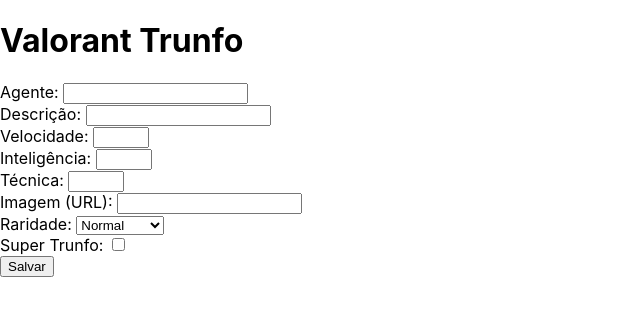
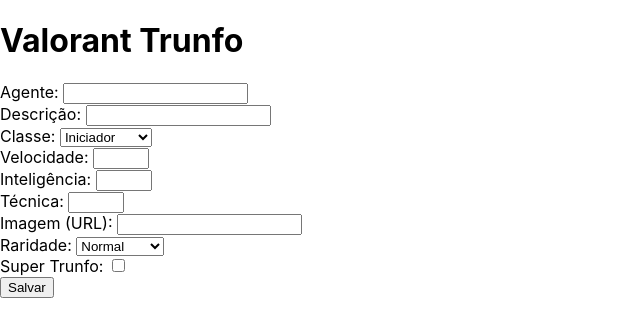
Before and after one commit to zTiagok/trybe-13.tryunfo, a React (Create React App) app: page / in a window 1280 px wide. Shown: the top 336 px of the page, without its empty margins (0-640 px from the left). Built offline with nearby package versions, Linux system fonts and the light colour scheme.

Commit message:
c2 - 2º Requisito Completo

```diff
--- a/public/index.html
+++ b/public/index.html
@@ -19,7 +19,7 @@
       work correctly both with client-side routing and a non-root public URL.
       Learn how to configure a non-root public URL by running `npm run build`.
     -->
-    <title>React App</title>
+    <title>Valorant Trunfo</title>
   </head>
   <body>
     <noscript>You need to enable JavaScript to run this app.</noscript>
--- a/src/components/Form.jsx
+++ b/src/components/Form.jsx
@@ -1,4 +1,5 @@
 import React from 'react';
+import PropTypes from 'prop-types';
 
 class Form extends React.Component {
   preventReload = (origin) => {
@@ -6,12 +7,19 @@
   };
 
   render() {
+    const { cardName, cardDescription, cardAttr1, cardAttr2, cardAttr3,
+      cardImage, cardRare, cardTrunfo, isSaveButtonDisabled, onInputChange,
+      onSaveButtonClick } = this.props;
+
     return (
       <>
         <form id="newAgentForm">
+          {/* NOME-------------------------------------------------------------------------------- */}
           <label htmlFor="newAgentName">
             {'Agente: '}
             <input
+              value={ cardName }
+              onChange={ onInputChange }
               type="text"
               name="newAgentName"
               id="newAgentName"
@@ -20,9 +28,12 @@
             />
           </label>
           <br />
+          {/* DESC-------------------------------------------------------------------------------- */}
           <label htmlFor="newAgentDesc">
             {'Descrição: '}
             <input
+              value={ cardDescription }
+              onChange={ onInputChange }
               type="textarea"
               name="newAgentDesc"
               id="newAgentDesc"
@@ -31,9 +42,27 @@
             />
           </label>
           <br />
+          {/* CLASSE-------------------------------------------------------------------------------- */}
+          <label htmlFor="newAgentClass">
+            {'Classe: '}
+            <select
+              name="newAgentClass"
+              id="newAgentClass"
+              required
+            >
+              <option value="iniciador">Iniciador</option>
+              <option value="sentinela">Sentinela</option>
+              <option value="duelista">Duelista</option>
+              <option value="controlador">Controlador</option>
+            </select>
+          </label>
+          <br />
+          {/* VELOCIDADE---------------------------------------------------------------------------- */}
           <label htmlFor="newAgentAttr1">
             {'Velocidade: '}
             <input
+              value={ cardAttr1 }
+              onChange={ onInputChange }
               type="number"
               name="newAgentAttr1"
               id="newAgentAttr1"
@@ -44,9 +73,12 @@
             />
           </label>
           <br />
+          {/* INTELIGÊNCIA-------------------------------------------------------------------------- */}
           <label htmlFor="newAgentAttr2">
             {'Inteligência: '}
             <input
+              value={ cardAttr2 }
+              onChange={ onInputChange }
               type="number"
               name="newAgentAttr2"
               id="newAgentAttr2"
@@ -57,9 +89,12 @@
             />
           </label>
           <br />
+          {/* TÉCNICA------------------------------------------------------------------------------- */}
           <label htmlFor="newAgentAttr3">
             {'Técnica: '}
             <input
+              value={ cardAttr3 }
+              onChange={ onInputChange }
               type="number"
               name="newAgentAttr3"
               id="newAgentAttr3"
@@ -70,9 +105,12 @@
             />
           </label>
           <br />
+          {/* IMAGEM-------------------------------------------------------------------------------- */}
           <label htmlFor="newAgentPicture">
             {'Imagem (URL): '}
             <input
+              value={ cardImage }
+              onChange={ onInputChange }
               type="text"
               name="newAgentPicture"
               id="newAgentPicture"
@@ -81,9 +119,12 @@
             />
           </label>
           <br />
+          {/* RARIDADE------------------------------------------------------------------------------ */}
           <label htmlFor="newAgentRarity">
             {'Raridade: '}
             <select
+              value={ cardRare }
+              onChange={ onInputChange }
               name="newAgentRarity"
               id="newAgentRarity"
               data-testid="rare-input"
@@ -95,9 +136,12 @@
             </select>
           </label>
           <br />
+          {/* SUPERTRUNFO--------------------------------------------------------------------------- */}
           <label htmlFor="newAgentSuper">
             {'Super Trunfo: '}
             <input
+              checked={ cardTrunfo }
+              onChange={ onInputChange }
               type="checkbox"
               name="newAgentSuper"
               id="newAgentSuper"
@@ -108,10 +152,11 @@
         </form>
 
         <button
+          disabled={ isSaveButtonDisabled }
           type="submit"
           form="newAgentForm"
           data-testid="save-button"
-          onClick={ (origin) => this.preventReload(origin) }
+          onClick={ onSaveButtonClick }
         >
           Salvar
         </button>
@@ -120,4 +165,19 @@
   }
 }
 
+Form.propTypes = {
+  cardName: PropTypes.string.isRequired,
+  cardDescription: PropTypes.string.isRequired,
+  cardAttr1: PropTypes.string.isRequired,
+  cardAttr2: PropTypes.string.isRequired,
+  cardAttr3: PropTypes.string.isRequired,
+  cardImage: PropTypes.string.isRequired,
+  cardRare: PropTypes.string.isRequired,
+  cardTrunfo: PropTypes.bool.isRequired,
+  hasTrunfo: PropTypes.bool.isRequired,
+  isSaveButtonDisabled: PropTypes.bool.isRequired,
+  onInputChange: PropTypes.func.isRequired,
+  onSaveButtonClick: PropTypes.func.isRequired,
+};
+
 export default Form;
```
